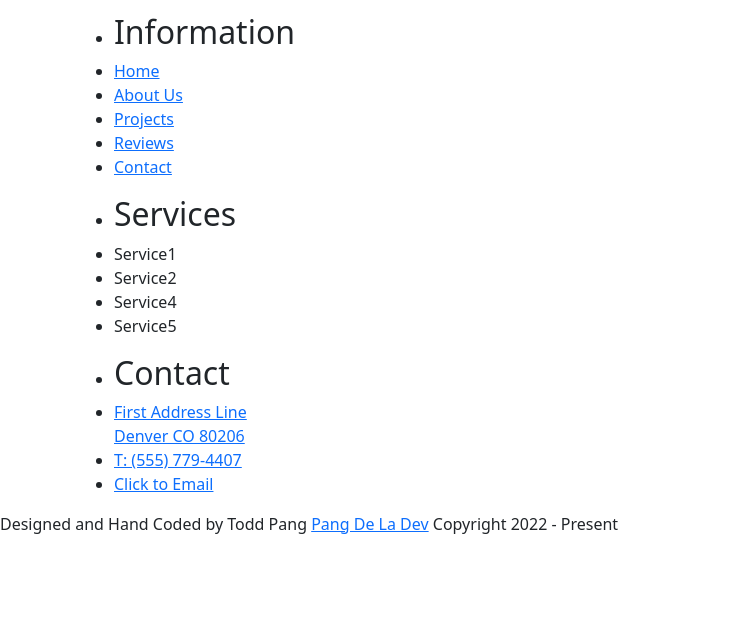
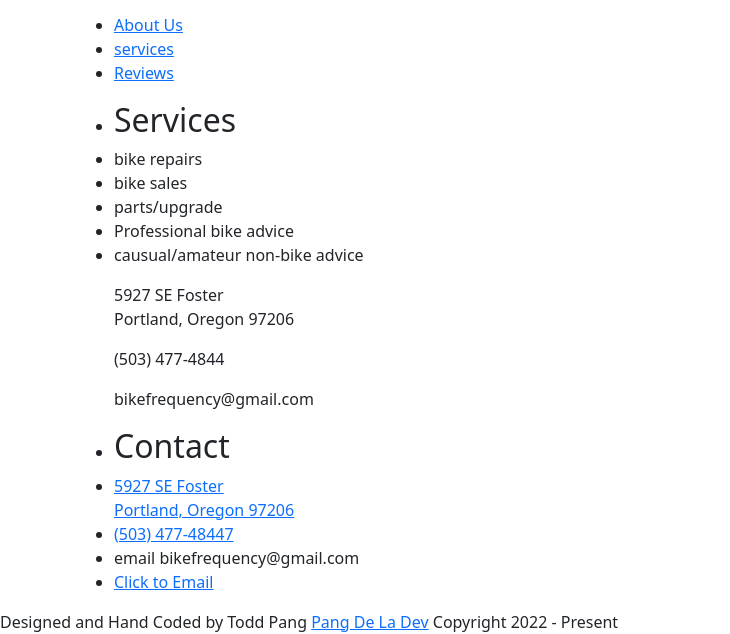
Before and after one commit to pangtodd/BikeFreq, a plain HTML site: page index.html in a window 1280 px wide. Shown: the part 797-1431 px from the top of the page, without its empty margins (0-730 px from the left). Before the commit the page ends 1333 px from the top, so only its background shows below. Drawn offline with nearby package versions, Linux system fonts and the light colour scheme; a web font is replaced by a local one.

Commit message:
updated content to footer, WIP.

```diff
--- a/index.html
+++ b/index.html
@@ -154,25 +154,28 @@
           <div class="right-section">
               <div class="lists">
                   <ul>
-                      <li><h2>Information</h2></li>
-                      <li><a href="/index.html">Home</a></li>
-                      <li><a href="/about.html">About Us</a></li>
-                      <li><a href="/projects.html">Projects</a></li>
-                      <li><a href="/testimonials.html">Reviews</a></li>
-                      <li><a href="/contact.html">Contact</a></li>
+                      <li><a href="#about">About Us</a></li>
+                      <li><a href="#services">services</a></li>
+                      <li><a href="#sales">Reviews</a></li>
                   </ul>
                   <ul>
                       <li><h2>Services</h2></li>
-                      <li>Service1</li>
-                      <li>Service2</li>
-                      <li>Service4</li>
-                      <li>Service5</li>
+                      <li>bike repairs</li>
+                      <li>bike sales</li>
+                      <li>parts/upgrade</li>
+                      <li>Professional bike advice </li>
+                      <li>causual/amateur non-bike advice</li>
                   </ul>
                   <ul>
+
+                    <p>5927 SE Foster<br />Portland, Oregon 97206</p>
+                    <p>(503) 477-4844</p>
+                    <p>bikefrequency@gmail.com</p>
                       <li><h2>Contact</h2></li>
-                      <li><a href="/contact.html">First Address Line<br>Denver CO 80206</a></li>
-                      <li><a href="tel:555-779-4407">T: (555) 779-4407</a></li>
-                      <li><a href="mailto:email@email.com">Click to Email</a></li>
+                      <li><a href="/contact.html">5927 SE Foster<br>Portland, Oregon 97206</a></li>
+                      <li><a href="tel:555-779-4407">(503) 477-48447</a></li>
+                      <li>email bikefrequency@gmail.com</li>
+                      <li><a href="mailto:bikefrequency@gmail.com">Click to Email</a></li>
                   </ul>
               </div>
           </div>
```
